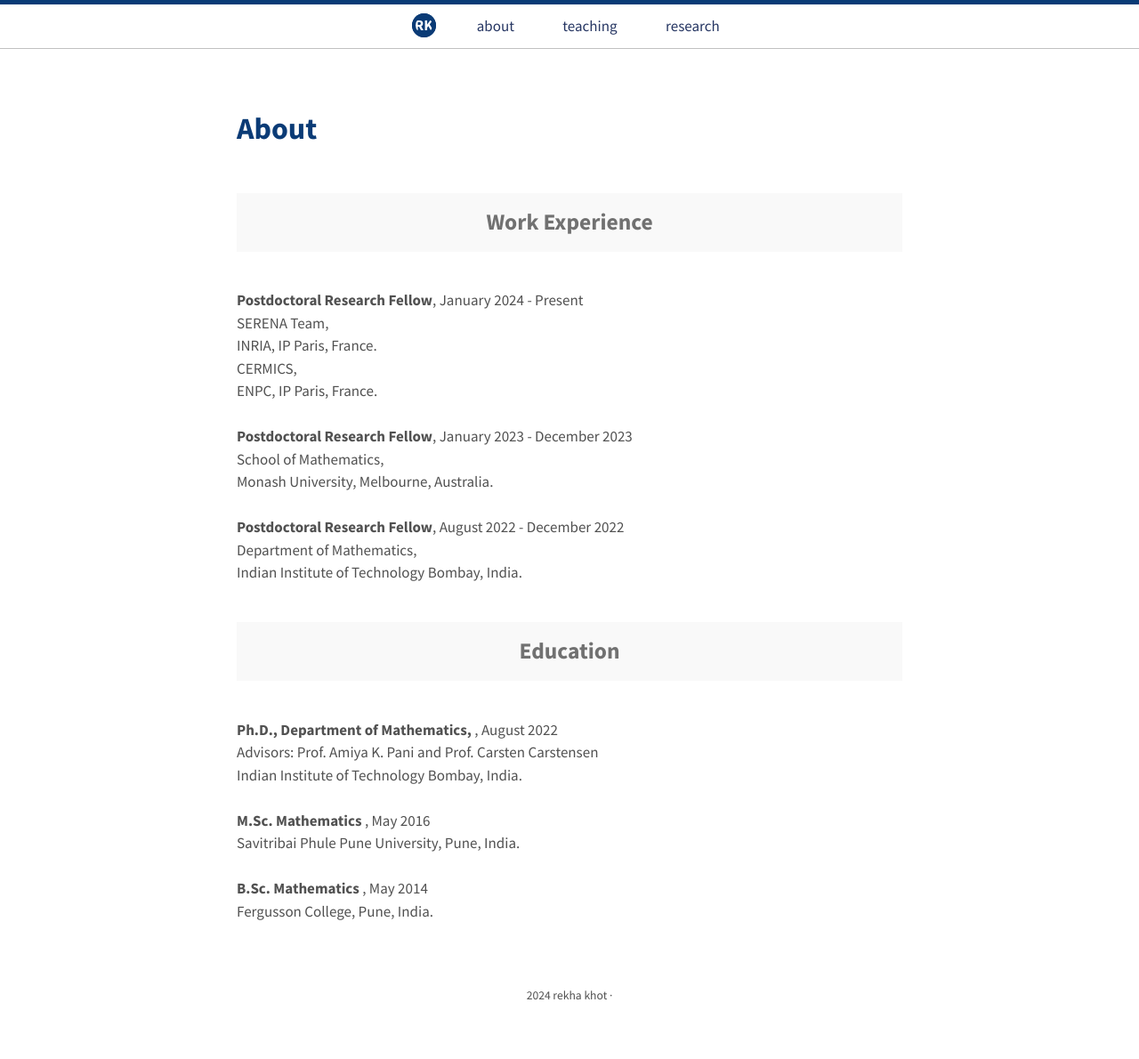
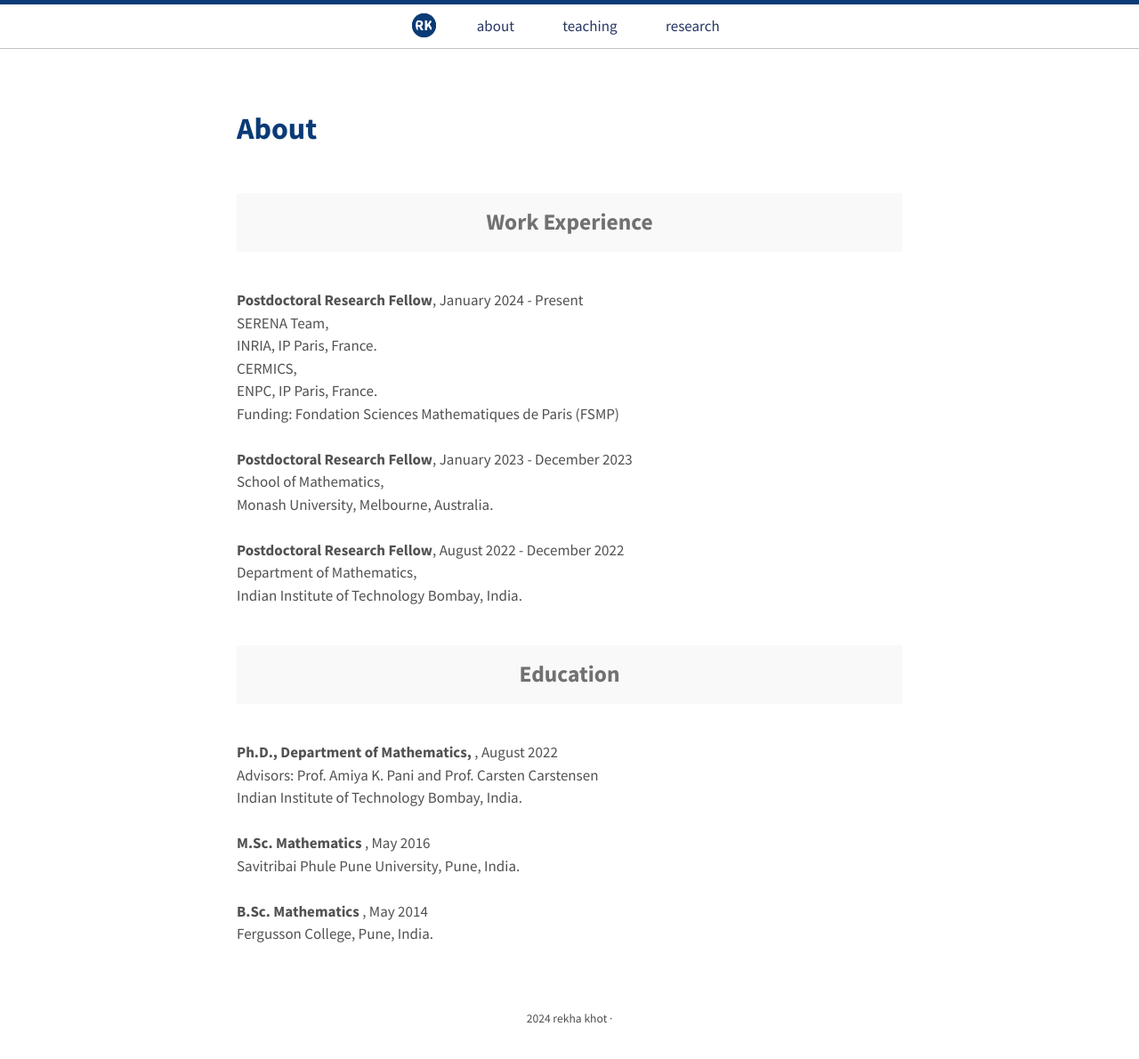
Before and after one commit to RekhaKhot/RekhaKhot.github.io, a Jekyll site: the page built from about.md, in a window 1280 px wide. Shown: the whole page at 89% size. Built offline with Jekyll 4.4.1, drawn with Linux system fonts in a browser that asks for light colours; before the commit the page ends 1165 px from its top, so only the background shows below that.

Commit message:
Update about.md

```diff
--- a/about.md
+++ b/about.md
@@ -15,6 +15,8 @@ INRIA, IP Paris, France.
 CERMICS,
 <br>
 ENPC, IP Paris, France.
+<br>
+Funding: Fondation Sciences Mathematiques de Paris (FSMP)
 <br>
 <br>
 <span style="font-weight:bold">Postdoctoral Research Fellow</span>, January 2023 - December 2023
```
